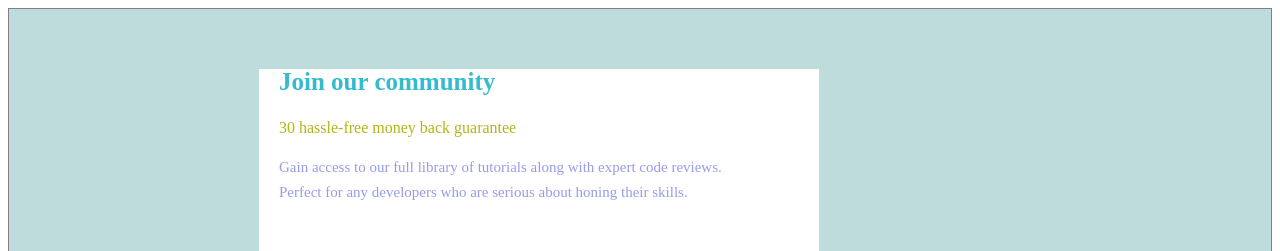
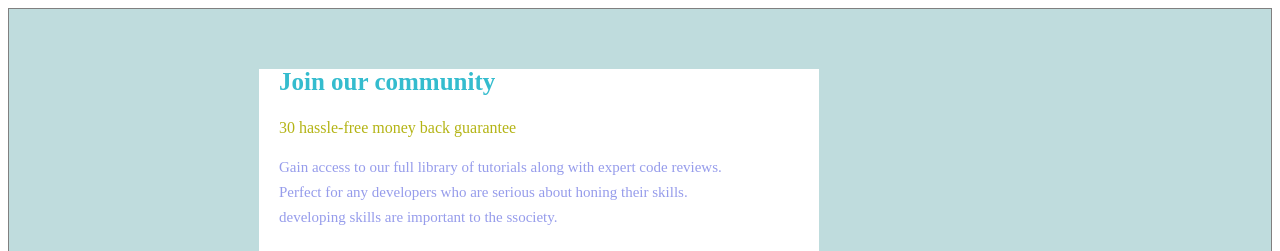
Before and after one commit to samantha321/single_price_grid, a plain HTML site: page index.html in a window 1280 px wide. Shown: the top 251 px of the page. Drawn offline with Linux system fonts and the light colour scheme.

Commit message:
paragraph change

```diff
--- a/index.html
+++ b/index.html
@@ -30,7 +30,9 @@
       <h2>Join our community</h2>
       <span>30 hassle-free money back guarantee<br></span>
       <P>Gain access to our full library of tutorials along with expert code reviews.<br>
-        Perfect for any developers who are serious about honing their skills.</P>
+        Perfect for any developers who are serious about honing their skills.<br>
+        developing skills are important to the ssociety.
+      </P>
     </div>
     <div class="row">
       <div class="month">
```
